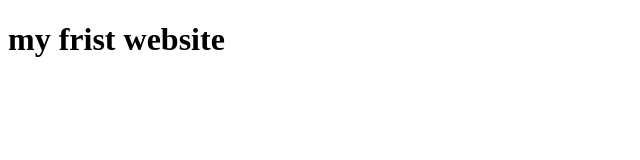
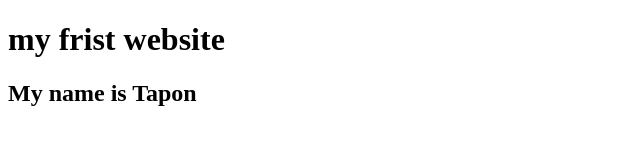
Before and after one commit to taponbiswas007/my-first-website, a plain HTML site: page index.html in a window 1280 px wide. Shown: the whole page, without its empty margins (0-640 px from the left). Drawn offline with Linux system fonts and the light colour scheme.

Commit message:
new line push

```diff
--- a/index.html
+++ b/index.html
@@ -8,5 +8,6 @@
 </head>
 <body>
     <h1>my frist website</h1>
+    <h2>My name is Tapon</h2>
 </body>
 </html>
```
